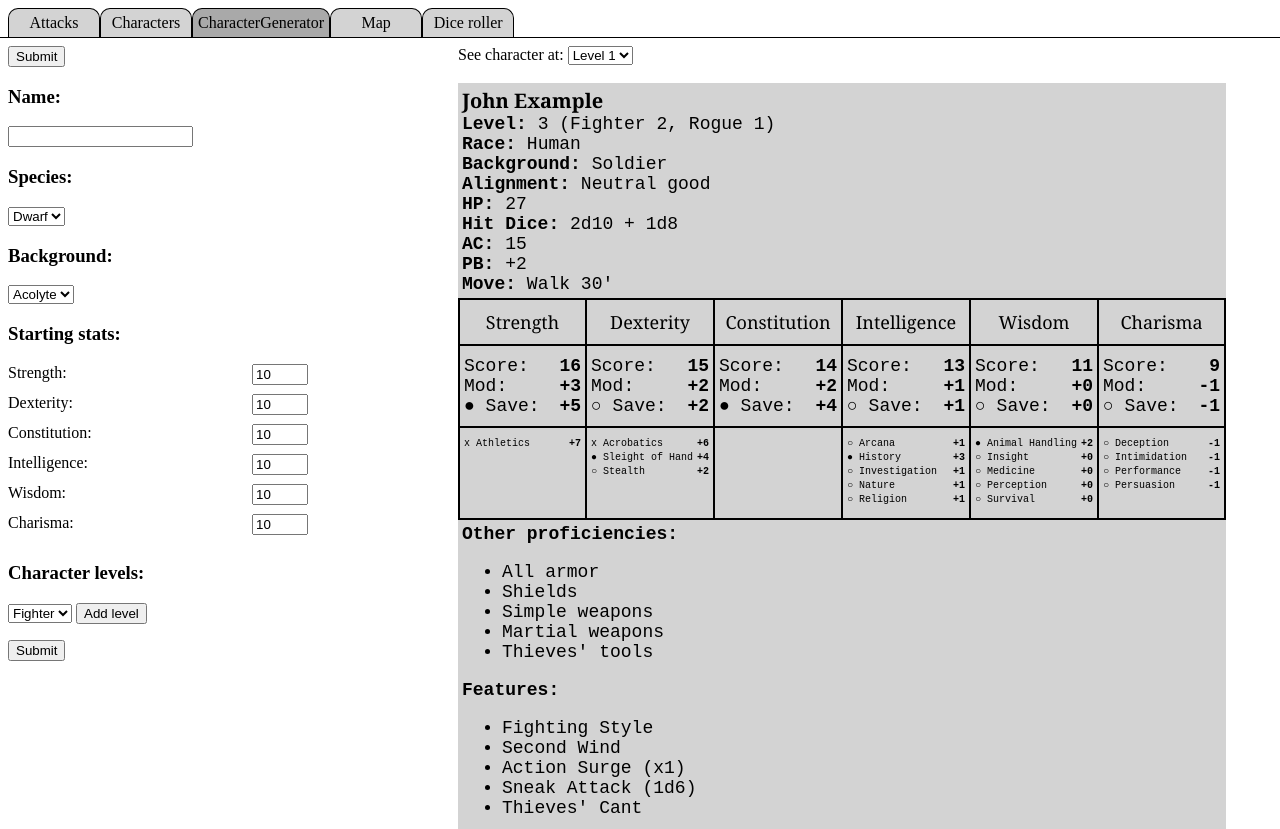
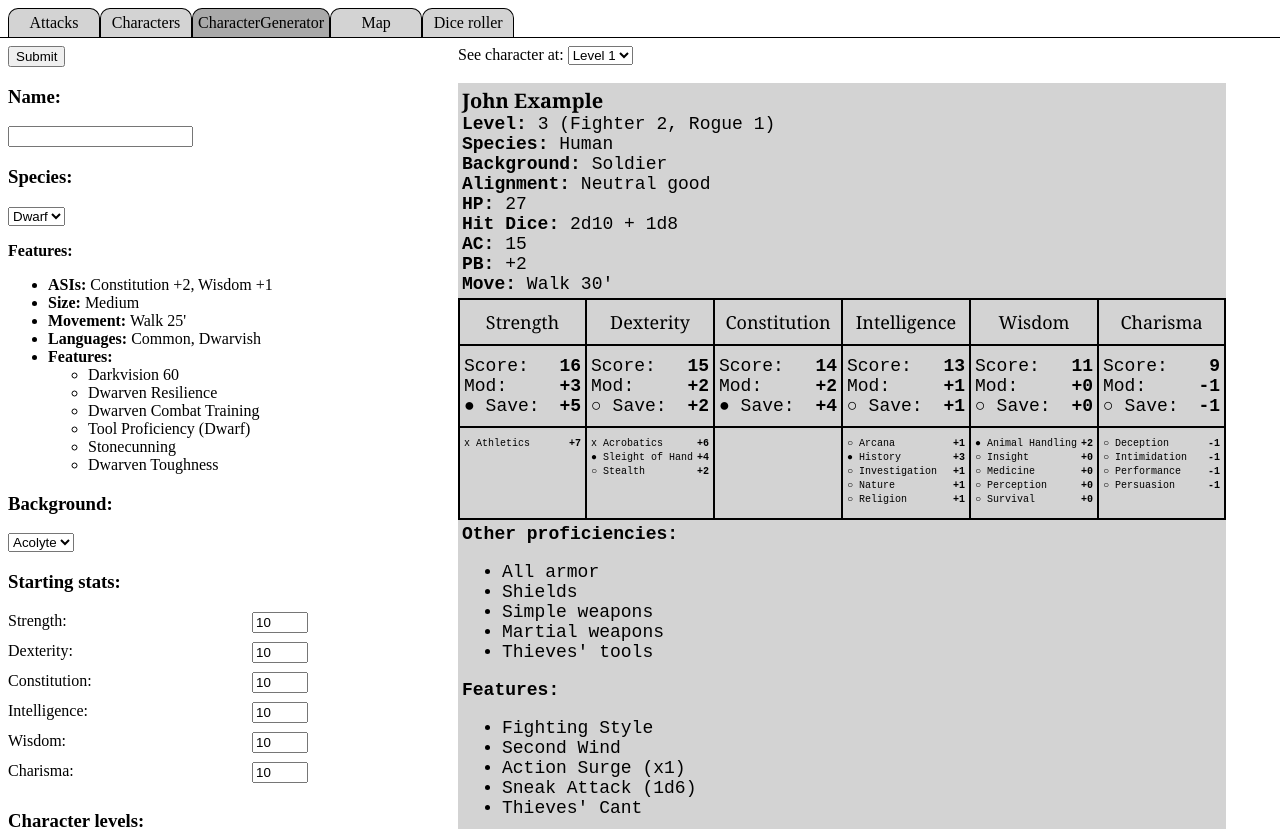
Before and after one commit to busisd/mini-5e-vtt, a React app: page / in a window 1280 px wide. Shown: the top 829 px of the page. Built offline with nearby package versions, Linux system fonts and the light colour scheme.

Commit message:
Add species bonuses into character sheet

```diff
--- a/src/components/character/CharacterGeneratorView.tsx
+++ b/src/components/character/CharacterGeneratorView.tsx
@@ -9,7 +9,8 @@ import { Stat, StatArray } from "../../types/stats";
 import { generateCharacterSheetDataAtEachLevel } from "./characterBuilder";
 import { CharacterSheet } from "./CharacterSheet";
 import { exampleCharacterSheetData } from "./exampleCharacters";
-import { Species } from "../../types/species";
+import { BonusesBySpecies, Species, SpeciesBonuses } from "../../types/species";
+import { ASI, Movement } from "../../types/misc";
 
 const defaultBaseStats = Object.fromEntries(
   Object.values(Stat).map((stat) => [stat, "10"]),
@@ -40,6 +41,44 @@ const levelsInClass = (
     (chosenClass) => chosenClass.characterClass === characterClass,
   ).length;
 
+const asiToString = (asi: ASI) => `${asi.stat} +${asi.amount}`;
+
+const movementToString = (movement: Movement) =>
+  `${movement.mode} ${movement.amount}'`;
+
+const SpeciesBonusesDisplay = ({ bonuses }: { bonuses: SpeciesBonuses }) => {
+  return (
+    <div>
+      <b>Features:</b>
+      <ul>
+        <li>
+          <b>ASIs:</b> {bonuses.asis.map(asiToString).join(", ")}
+        </li>
+        <li>
+          <b>Size:</b> {bonuses.size}
+        </li>
+        <li>
+          <b>Movement:</b> {bonuses.movement.map(movementToString).join(", ")}
+        </li>
+        <li>
+          <b>Languages:</b> {bonuses.languages.join(", ")}
+        </li>
+        <li>
+          <b>Features:</b>
+          <ul>
+            {bonuses.miscBonuses.map((miscBonus) => (
+              <li key={miscBonus.id}>
+                {miscBonus.id}
+                {miscBonus.amount != null && ` ${miscBonus.amount}`}
+              </li>
+            ))}
+          </ul>
+        </li>
+      </ul>
+    </div>
+  );
+};
+
 export const CharacterGeneratorForm = ({
   onSubmitCallback,
 }: {
@@ -55,6 +94,7 @@ export const CharacterGeneratorForm = ({
       },
     });
   const addedLevels = watch("levelChoices");
+  const species = watch("species");
 
   return (
     <form
@@ -64,12 +104,13 @@ export const CharacterGeneratorForm = ({
       })}
     >
       <input type="submit" />
-      <p>
+      <div>
         <h3>Name:</h3>
         <input id="characterName" {...register("characterName")} />
-      </p>
+      </div>
+      <div>
+        <h3>Species:</h3>
         <p>
-        <h3>Species:</h3>
           <select {...register("species")}>
             {Object.values(Species).map((species) => (
               <option key={species} value={species}>
@@ -78,7 +119,9 @@ export const CharacterGeneratorForm = ({
             ))}
           </select>
         </p>
-      <p>
+        <SpeciesBonusesDisplay bonuses={BonusesBySpecies[species]} />
+      </div>
+      <div>
         <h3>Background:</h3>
         <select>
           {Object.values(["Acolyte"]).map((background) => (
@@ -87,12 +130,12 @@ export const CharacterGeneratorForm = ({
             </option>
           ))}
         </select>
-      </p>
-      <p>
+      </div>
+      <div>
         <h3>Starting stats:</h3>
         <BaseStatsSelector register={register} />
-      </p>
-      <p>
+      </div>
+      <div>
         <h3>Character levels:</h3>
         <select {...register("characterClassToAdd")}>
           {Object.values(CharacterClass).map((characterClass) => (
@@ -122,7 +165,7 @@ export const CharacterGeneratorForm = ({
         >
           Add level
         </button>
-      </p>
+      </div>
       {addedLevels.map((levelChoices: LevelChoices, levelIndex: number) => (
         <LevelChoicesSelector
           register={register}
@@ -132,7 +175,9 @@ export const CharacterGeneratorForm = ({
           key={`levelChoices.${levelIndex}`}
         />
       ))}
+      <p>
         <input type="submit" />
+      </p>
     </form>
   );
 };
--- a/src/components/character/CharacterSheet.tsx
+++ b/src/components/character/CharacterSheet.tsx
@@ -5,7 +5,7 @@ import {
   HitDice,
   MiscProficiency,
 } from "../../types/characterSheetData";
-import { Movement } from "../../types/movement";
+import { Movement } from "../../types/misc";
 import { Proficiency, SkillsByStat } from "../../types/skills";
 import { Stat } from "../../types/stats";
 
@@ -53,7 +53,7 @@ const LevelDisplay = ({
 };
 
 const movementString = (movement: Movement) =>
-  `${movement.type} ${movement.amount}'`;
+  `${movement.mode} ${movement.amount}'`;
 const MovementDisplay = ({ movement }: { movement: Movement[] }) => {
   return movement.map(movementString).join(", ");
 };
@@ -280,7 +280,7 @@ export const CharacterSheet = ({ data }: { data: CharacterSheetData }) => {
         <TopOfSheetValue label="Level">
           <LevelDisplay classLevels={data.classLevels} />
         </TopOfSheetValue>
-        <TopOfSheetValue label="Race">{data.race}</TopOfSheetValue>
+        <TopOfSheetValue label="Species">{data.species}</TopOfSheetValue>
         <TopOfSheetValue label="Background">{data.background}</TopOfSheetValue>
         {data.alignment && (
           <TopOfSheetValue label="Alignment">{data.alignment}</TopOfSheetValue>
--- a/src/components/character/characterBuilder.ts
+++ b/src/components/character/characterBuilder.ts
@@ -4,14 +4,12 @@ import {
   ClassHitDie,
   ClassSaveProficiencies,
   MiscFeature,
-  MiscFeatureId,
 } from "../../types/characterClasses";
 import {
   CharacterClassLevelData,
   CharacterSheetData,
   HitDice,
 } from "../../types/characterSheetData";
-import { MovementType } from "../../types/movement";
 import {
   Proficiency,
   Skill,
@@ -19,6 +17,7 @@ import {
   SkillProficiencyArray,
   StatsBySkill,
 } from "../../types/skills";
+import { BonusesBySpecies } from "../../types/species";
 import { SaveProficiencyArray, Stat, StatArray } from "../../types/stats";
 import { isEmptyStr } from "../../util/util";
 import {
@@ -192,6 +191,8 @@ const generateCharacterSheetDataAtLevel = (
   formData: CharacterGeneratorFormData,
   targetLevel: number,
 ): CharacterSheetData => {
+  const speciesBonuses = BonusesBySpecies[formData.species];
+
   const firstLevelClass = formData.levelChoices[0].characterClass;
   const saveProficiencies = { ...baseSaveProficiencies };
   ClassSaveProficiencies[firstLevelClass].forEach((stat) => {
@@ -203,6 +204,11 @@ const generateCharacterSheetDataAtLevel = (
   const targetLevelSkillProficiencies = { ...baseSkillProficiencies };
 
   let targetLevelStats = formData.baseStats;
+  speciesBonuses.asis.forEach((asi) => {
+    const newStats = { ...targetLevelStats };
+    newStats[asi.stat] += asi.amount;
+    targetLevelStats = newStats;
+  });
   levelChoicesInRange.forEach((levelChoice) => {
     if (levelChoice.asis != null) {
       targetLevelStats = addASIBonus(targetLevelStats, levelChoice.asis);
@@ -210,7 +216,9 @@ const generateCharacterSheetDataAtLevel = (
   });
   const targetLevelStatMods = generateStatModsArray(targetLevelStats);
 
-  const features: MiscFeatureId[] = [];
+  const features: string[] = [];
+  features.push(...speciesBonuses.miscBonuses.map((miscBonus) => miscBonus.id));
+
   const currentLevels = Object.fromEntries(
     Object.values(CharacterClass).map((characterClass: CharacterClass) => [
       characterClass,
@@ -268,6 +276,7 @@ const generateCharacterSheetDataAtLevel = (
     alignment: "Neutral good",
     maxHp: targetLevelHp,
     stats: targetLevelStats,
+    size: speciesBonuses.size,
     statMods: targetLevelStatMods,
     proficiencyBonus,
     skillProficiencies: targetLevelSkillProficiencies,
@@ -282,11 +291,11 @@ const generateCharacterSheetDataAtLevel = (
       saveProficiencies,
       proficiencyBonus,
     ),
-    race: "Human",
+    species: formData.species,
     background: "Soldier",
     classLevels,
     armorClass: 10,
-    movement: [{ type: MovementType.WALK, amount: 30 }],
+    movement: speciesBonuses.movement,
     hitDice,
     miscProficiencies: [],
     features,
--- a/src/components/character/exampleCharacters.ts
+++ b/src/components/character/exampleCharacters.ts
@@ -1,6 +1,6 @@
 import { CharacterClass, MiscFeatureId } from "../../types/characterClasses";
 import { CharacterSheetData } from "../../types/characterSheetData";
-import { MovementType } from "../../types/movement";
+import { MovementType, Size } from "../../types/misc";
 import { Proficiency, Skill } from "../../types/skills";
 import { Stat, StatArray } from "../../types/stats";
 import { generateCharacterAtEachLevelV1, LevelBonus } from "./characterBuilder";
@@ -57,11 +57,12 @@ export const basicFighter = generateCharacterAtEachLevelV1(
 export const placeholderCharacterSheetData: CharacterSheetData = {
   name: "Placeholder Name",
   alignment: "Neutral good",
-  race: "Human",
+  species: "Human",
+  size: Size.MEDIUM,
   background: "Soldier",
   classLevels: [],
   armorClass: 10,
-  movement: [{ type: MovementType.WALK, amount: 30 }],
+  movement: [{ mode: MovementType.WALK, amount: 30 }],
   maxHp: 0,
   hitDice: [],
   proficiencyBonus: 0,
@@ -147,14 +148,15 @@ export const placeholderCharacterSheetData: CharacterSheetData = {
 export const exampleCharacterSheetData: CharacterSheetData = {
   name: "John Example",
   alignment: "Neutral good",
-  race: "Human",
+  species: "Human",
+  size: Size.MEDIUM,
   background: "Soldier",
   classLevels: [
     { characterClass: CharacterClass.FIGHTER, level: 2 },
     { characterClass: CharacterClass.ROGUE, level: 1 },
   ],
   armorClass: 15,
-  movement: [{ type: MovementType.WALK, amount: 30 }],
+  movement: [{ mode: MovementType.WALK, amount: 30 }],
   maxHp: 27,
   hitDice: [
     { size: 10, number: 2 },
--- a/src/types/characterSheetData.ts
+++ b/src/types/characterSheetData.ts
@@ -1,5 +1,5 @@
 import { CharacterClass } from "./characterClasses";
-import { Movement } from "./movement";
+import { Movement, Size } from "./misc";
 import { Proficiency, SkillBonusArray, SkillProficiencyArray } from "./skills";
 import { SaveProficiencyArray, StatArray } from "./stats";
 
@@ -26,7 +26,8 @@ export type MiscProficiency = {
 export type CharacterSheetData = {
   name: string;
   alignment?: string;
-  race: string;
+  species: string;
+  size: Size;
   background: string;
   classLevels: CharacterClassLevelData[];
   armorClass: number;
--- /dev/null
+++ b/src/types/misc.ts
@@ -0,0 +1,29 @@
+import { Stat } from "./stats";
+
+export enum MovementType {
+  WALK = "Walk",
+  CLIMB = "Climb",
+  SWIM = "Swim",
+  FLY = "Fly",
+}
+
+export type Movement = {
+  mode: MovementType;
+  amount: number;
+};
+
+export enum Size {
+  TINY = "Tiny",
+  SMALL = "Small",
+  MEDIUM = "Medium",
+  LARGE = "Large",
+  HUGE = "Huge",
+  GARGANTUAN = "Gargantuan",
+}
+
+export type ASI = {
+  stat: Stat;
+  amount: number;
+};
+
+export type Language = string;
--- a/src/types/movement.ts
+++ /dev/null
@@ -1,11 +0,0 @@
-export enum MovementType {
-  WALK = "Walk",
-  CLIMB = "Climb",
-  SWIM = "Swim",
-  FLY = "Fly",
-}
-
-export type Movement = {
-  type: MovementType;
-  amount: number;
-};
--- a/src/types/species.ts
+++ b/src/types/species.ts
@@ -1,3 +1,4 @@
+import { ASI, Language, Movement, MovementType, Size } from "./misc";
 import { Stat } from "./stats";
 
 export enum Species {
@@ -12,22 +13,23 @@ export enum Species {
   // TIEFLING = "Tiefling",
 }
 
-export enum Size {
-  TINY = "Tiny",
-  SMALL = "Small",
-  MEDIUM = "Medium",
-  LARGE = "Large",
-  HUGE = "Huge",
-  GARGANTUAN = "Gargantuan",
-}
+type MiscSpeciesBonus = { id: string; amount?: number };
 
-const DwarfBonuses = {
+export type SpeciesBonuses = {
+  asis: ASI[];
+  movement: Movement[];
+  size: Size.MEDIUM;
+  miscBonuses: MiscSpeciesBonus[];
+  languages: Language[];
+};
+
+const DwarfBonuses: SpeciesBonuses = {
   asis: [
     { stat: Stat.CON, amount: 2 },
     { stat: Stat.WIS, amount: 1 },
   ],
-  baseSpeed: 25,
-  size: "Medium",
+  movement: [{ mode: MovementType.WALK, amount: 25 }],
+  size: Size.MEDIUM,
   miscBonuses: [
     { id: "Darkvision", amount: 60 },
     { id: "Dwarven Resilience" },
@@ -39,13 +41,13 @@ const DwarfBonuses = {
   languages: ["Common", "Dwarvish"],
 };
 
-const ElfBonuses = {
+const ElfBonuses: SpeciesBonuses = {
   asis: [
     { stat: Stat.DEX, amount: 2 },
     { stat: Stat.INT, amount: 1 },
   ],
-  baseSpeed: 30,
-  size: "Medium",
+  movement: [{ mode: MovementType.WALK, amount: 30 }],
+  size: Size.MEDIUM,
   miscBonuses: [
     { id: "Darkvision", amount: 60 },
     { id: "Keen Senses" },
@@ -58,7 +60,7 @@ const ElfBonuses = {
   languages: ["Common", "Elvish"],
 };
 
-export const SpeciesBonuses = {
+export const BonusesBySpecies: { [key in Species]: SpeciesBonuses } = {
   [Species.ELF]: ElfBonuses,
   [Species.DWARF]: DwarfBonuses,
 };
```
Lines whose indentation alone changed are shown as unchanged.
